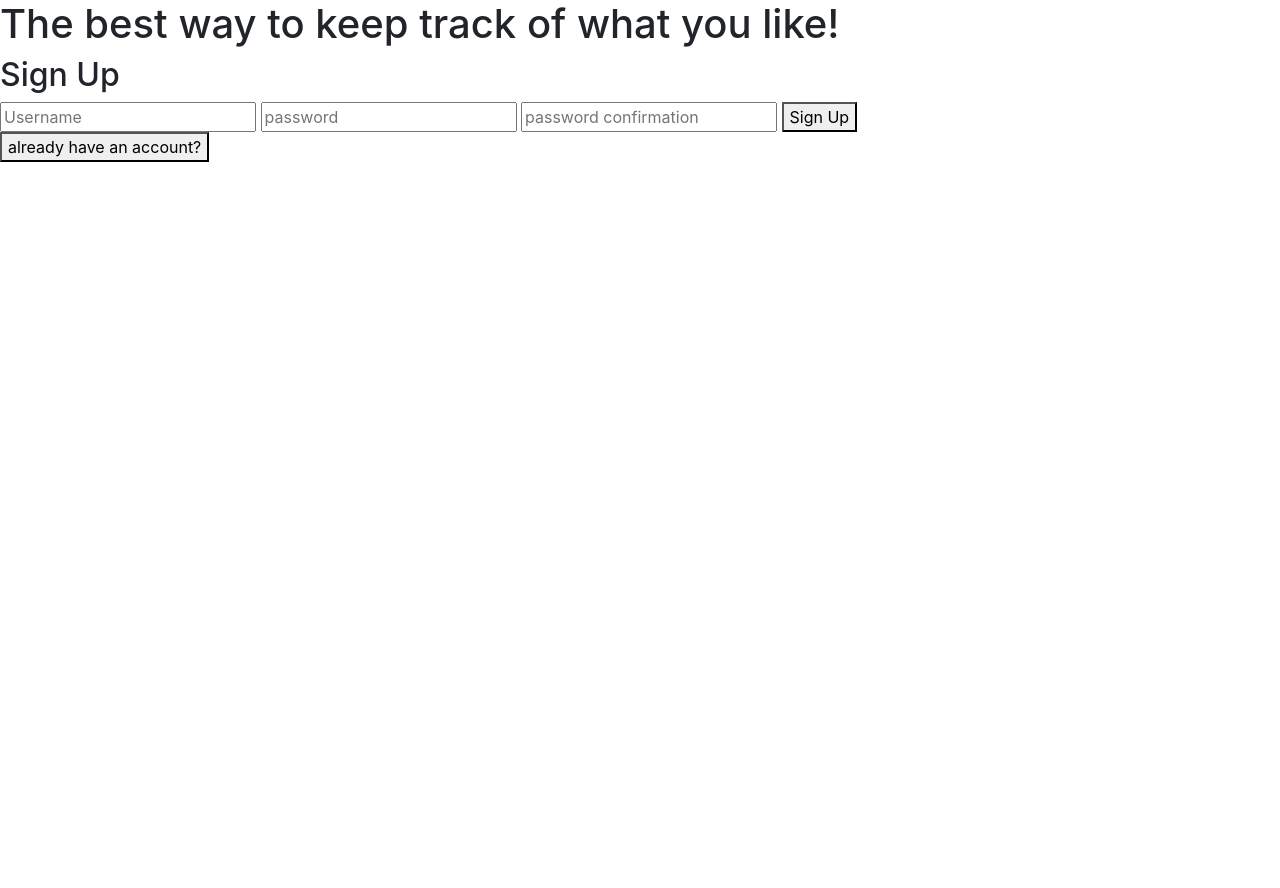
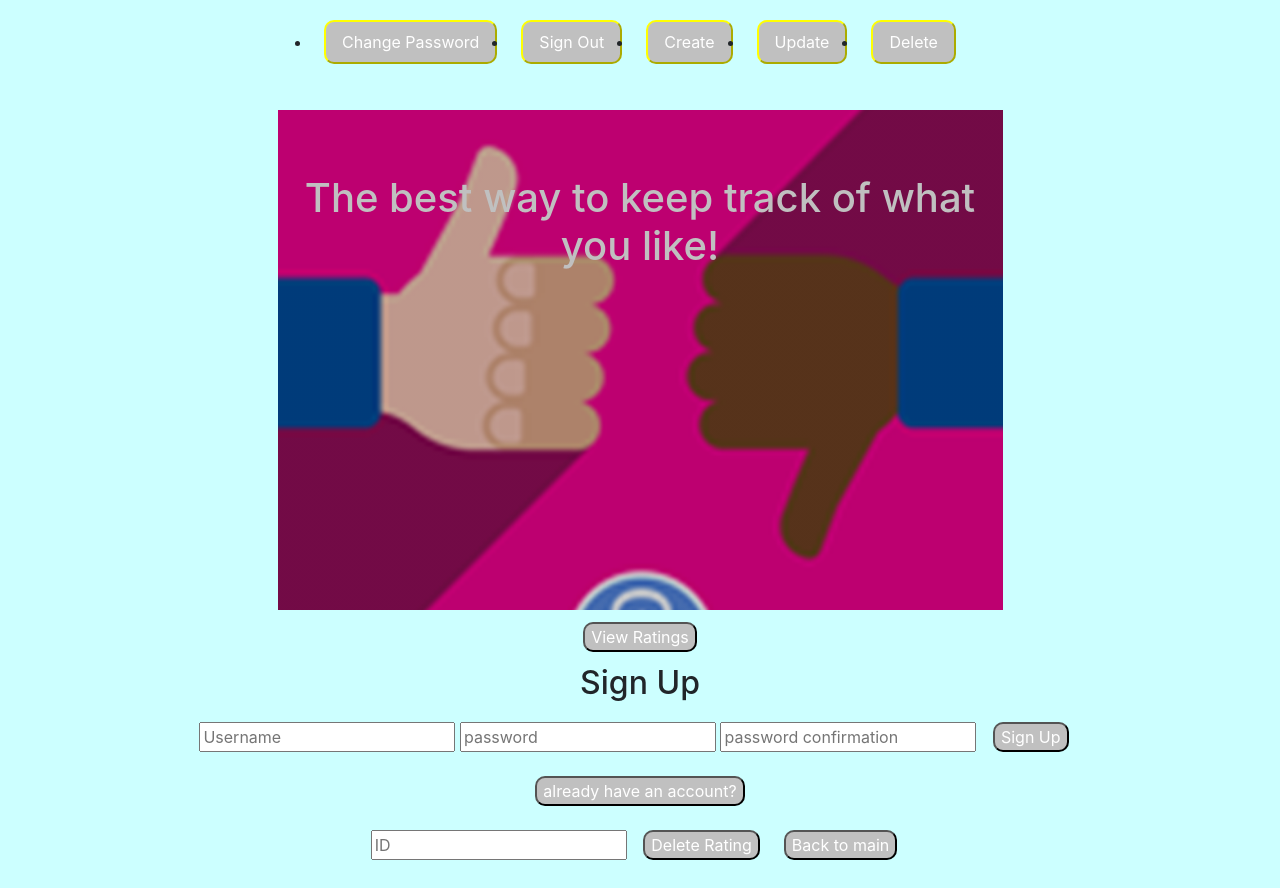
Before and after one commit to Greggoldman11/ratings-app-frontend, a website built with webpack: page index.html in a window 1280 px wide. Before the commit the page ends 800 px from the top, so only its background shows below. Built offline with nearby package versions, Linux system fonts and the light colour scheme.

Commit message:
Add the background image
This adds the background image to the project

```diff
--- a/assets/styles/index.scss
+++ b/assets/styles/index.scss
@@ -1 +1,44 @@
 @import '~bootstrap/scss/bootstrap';
+$alt-color: silver;
+body {
+  text-align: center;
+  background-color: #ccffff;
+}
+
+.nav {
+display: flex;
+justify-content: flex-end;
+background-color: black;
+}
+.nav-link {
+  border-color: yellow;
+}
+
+button {
+  margin: 12px;
+  color: white;
+  background-color: $alt-color;
+  border-radius: 10px;
+  &:hover {
+    background: grey;
+  }
+}
+#main-heading-div {
+  color: $alt-color;
+  display: flex;
+  height: 500px;
+  width: 100%;
+  margin: auto;
+  margin-top: 2%;
+  padding-top: 5%;
+  max-height: calc(100vh - 75px);
+  max-width: calc(100vh - 75px);
+  justify-content: center;
+  background: linear-gradient(rgba(0, 0, 0, 0.2), rgba(0, 0, 0, 0.2)), url('../../public/guides-media-critic.png') no-repeat center center;
+  background-size: cover;
+}
+#ratr, #delete-rating-section {
+  display: flex;
+  justify-content: center;
+  color: black;
+}
--- a/index.html
+++ b/index.html
@@ -12,15 +12,31 @@
       <script src="public/application.js" type="text/javascript" charset="utf-8" defer></script>
     </head>
     <body>
-      <ul class="nav">
+      <ul class="navbar justify-content-center">
         <li class="nav-item">
-          <button class="nav-link cpw">Change Password</button>
+          <button class="nav-link cpw" type="submit">Change Password</button>
         </li>
         <li class="nav-item">
-          <button class="nav-link" id="signOutButton">Sign Out</button>
+          <button class="nav-link" id="signOutButton" type="submit">Sign Out</button>
+        </li>
+        <li class="nav-item">
+          <button class="nav-link create" type="submit">Create</button>
+        </li>
+        <li class="nav-item">
+          <button class="nav-link update" type="submit">Update</button>
+        </li>
+        <li class="nav-item">
+          <button class="nav-link delete" type="submit">Delete</button>
         </li>
       </ul>
-      <h1 id="main-heading">The best way to keep track of what you like!</h1>
+      <div id="main-heading-div">
+        <h1 id="main-heading" class="d-flex justify-content-center">The best way to keep track of what you like!</h1>
+      </div>
+      <section id="index-rating-section">
+        <form id="indexRatings">
+            <button type="submit" id="index-button">View Ratings</button>
+        </form>
+      </section>
       <section id="sign-up-section">
         <h2>Sign Up</h2>
         <form id="signUp">
@@ -47,39 +63,38 @@
           <input name="passwords[new]" type="password" placeholder="New pw">
           <button type="submit" id="changePasswordButton">Change Password</button>
         </form>
+        <button class="nav-item main-page">Back to main</button>
       </section>
       <div id="ratr">
         <section id="create-rating-section">
           <form id="createRating">
-            <input name="rating[name]" type="text" placeholder="Name of item">
+            <input name="rating[name]" type="text" placeholder="Name">
             <input name="rating[category]" type="text" placeholder="Category">
             <input name="rating[notes]" type="text" placeholder="Notes">
-            <input name="rating[rating]" type="number" max=5 min=0 placeholder="Rating">
+            <input name="rating[rating]" type="number"size="50" placeholder="Rating">
             <button type="submit" id="post-button">Post Rating</button>
           </form>
+          <button class="nav-item main-page">Back to main</button>
         </section>
         <section id="update-rating-section">
           <form id="updateRating">
             <input name="rating[id]" type="text" placeholder="ID">
-            <input name="rating[name]" type="text" placeholder="Name of item">
+            <input name="rating[name]" type="text" placeholder="Name">
             <input name="rating[category]" type="text" placeholder="Category">
             <input name="rating[notes]" type="text" placeholder="Notes">
-            <input name="rating[rating]" type="number" max=5 min=0 placeholder="Rating">
+            <input name="rating[rating]" type="number" placeholder="Rating">
             <button type="submit" id="update-button">Update Rating</button>
           </form>
-        </section>
-        <section id="index-rating-section">
-          <form id="indexRatings">
-              <button type="submit" id="index-button">View Ratings</button>
-          </form>
-        </section>
-        <section id="delete-rating-section">
-          <form id="deleteRating">
-              <input name="rating[id]" type="text" placeholder="ID">
-              <button type="submit" id="delete-button">Delete Rating</button>
-          </form>
+          <button class="nav-item main-page">Back to main</button>
         </section>
       </div>
+      <section id="delete-rating-section">
+        <form id="deleteRating">
+            <input name="rating[id]" type="text" placeholder="ID">
+            <button type="submit" id="delete-button">Delete Rating</button>
+        </form>
+        <button class="nav-item main-page">Back to main</button>
+      </section>
       <p id='message'></p>
     </body>
 </html>
```
Also changed, not shown: public/guides-media-critic.png (added).
